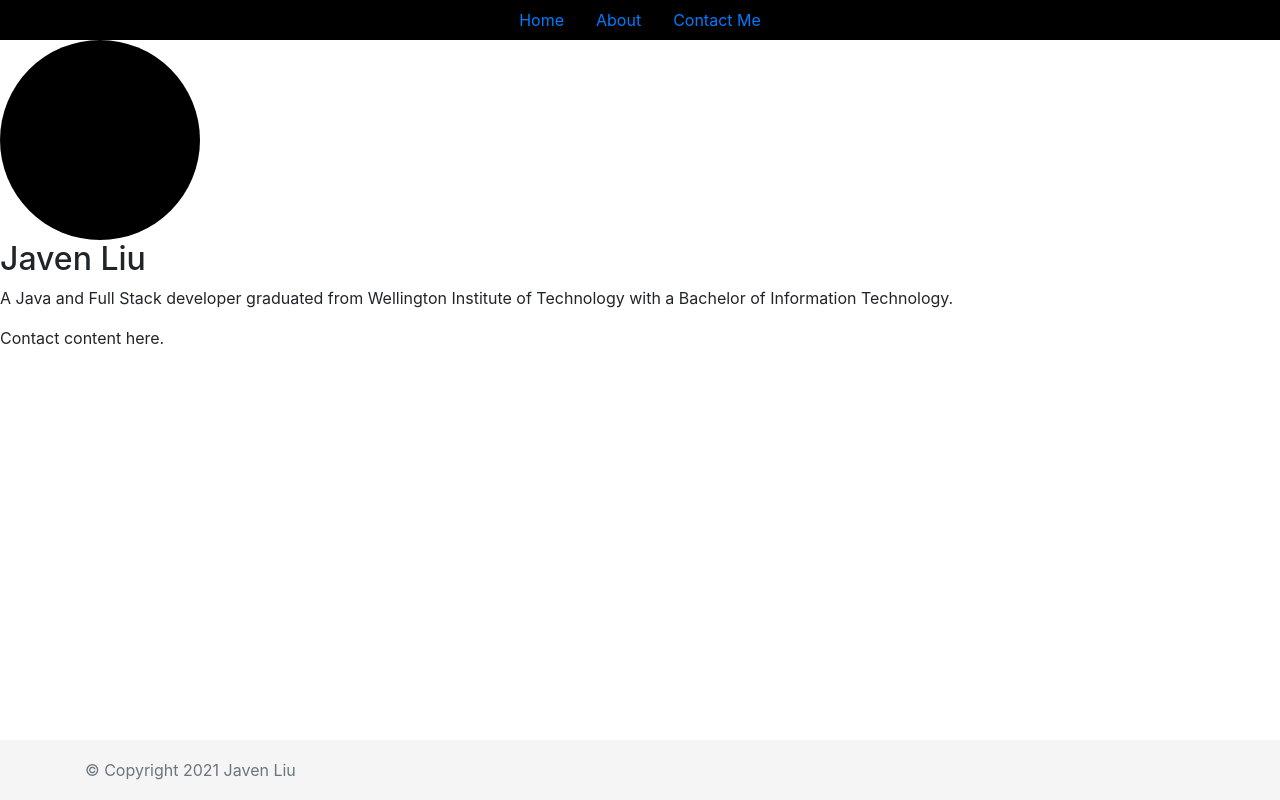
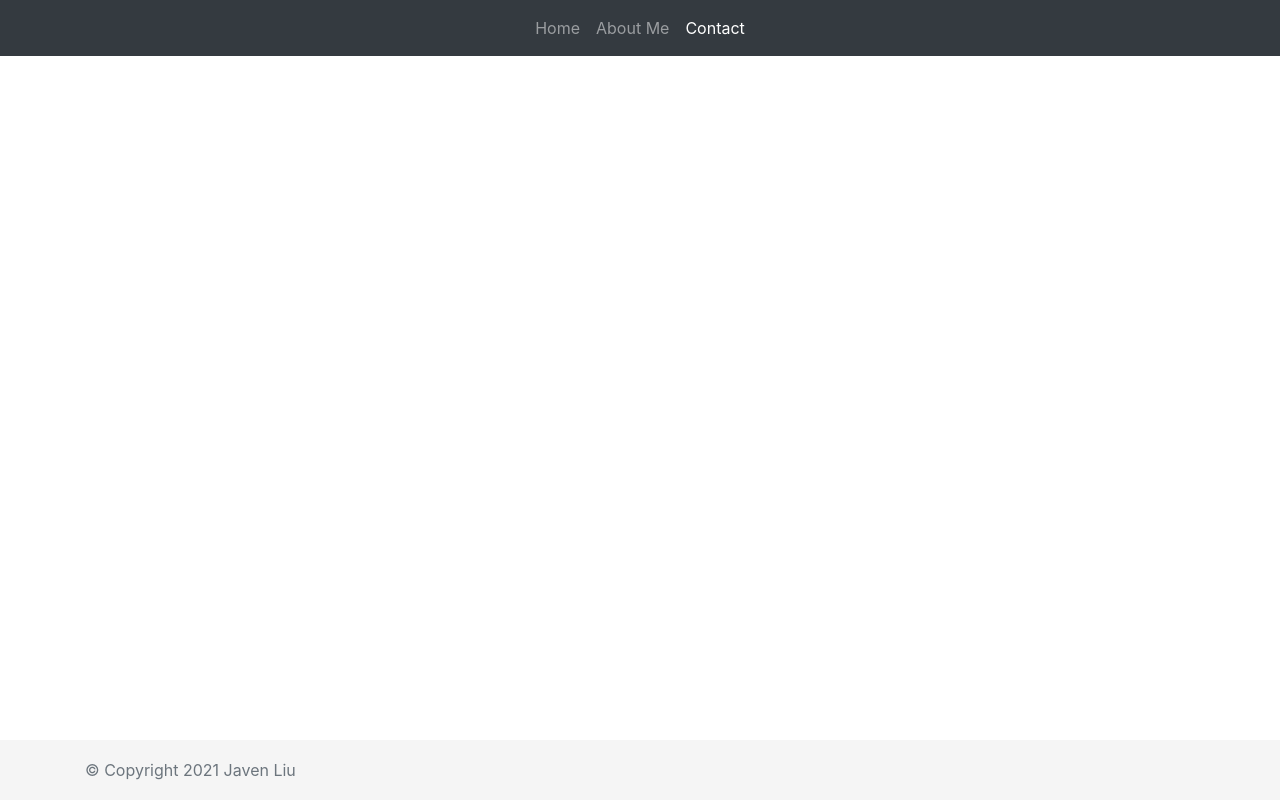
Before and after one commit to jiefenn8/jiefenn8.github.io, a plain HTML site: page contact.html in a window 1280 px wide. Drawn offline with nearby package versions, Linux system fonts and the light colour scheme.

Commit message:
Update navigation bar

```diff
--- a/contact.html
+++ b/contact.html
@@ -11,29 +11,26 @@
     <title>Javen's Portfolio</title>
   </head>
   <body>
-    <div id="main">
-      <nav style="background-color: black;">
-          <ul class="nav justify-content-center">
+    <div id="main" class="container">
+      <header>
+        <!-- Fixed navbar -->
+        <!-- https://getbootstrap.com/docs/4.1/examples/sticky-footer-navbar/ -->
+        <nav class="navbar navbar-collapse navbar-expand-md navbar-dark fixed-top bg-dark">
+          <div class="collapse navbar-collapse justify-content-center" id="navbarCollapse">
+            <ul class="navbar-nav">
               <li class="nav-item">
-                <a class="nav-link active" aria-current="page" href="index.html">Home</a>
+                <a class="nav-link" href="index.html">Home</a>
               </li>
               <li class="nav-item">
-                <a class="nav-link" href="about.html">About</a>
+                <a class="nav-link" href="about.html">About Me</a>
               </li>
-              <li class="nav-item">
-                <a class="nav-link" href="#">Contact Me</a>
+              <li class="nav-item active">
+                <a class="nav-link" href="#">Contact</a>
               </li>
             </ul>
-      </nav>
-        <header>
-            <div class="header justify-content-center">
-              <div class="rounded-circle" style="background-color:black;width:200px; height:200px;"alt="Javen Liu"></div>
-                <h2>Javen Liu</h2>
-                <p>A Java and Full Stack developer graduated from Wellington Institute of Technology with a Bachelor of Information Technology. </p>
-            </div>
-        </header>
-        <div id="content">
-          Contact content here.
+          </div>
+        </nav>
+      </header>
       <footer class="footer fixed-bottom">
         <div class="container">
           <span class="text-muted">&copy; Copyright 2021 Javen Liu</span>
```
Also changed, not shown: about.html (+15 -18 lines), index.html (+14 -17 lines).
